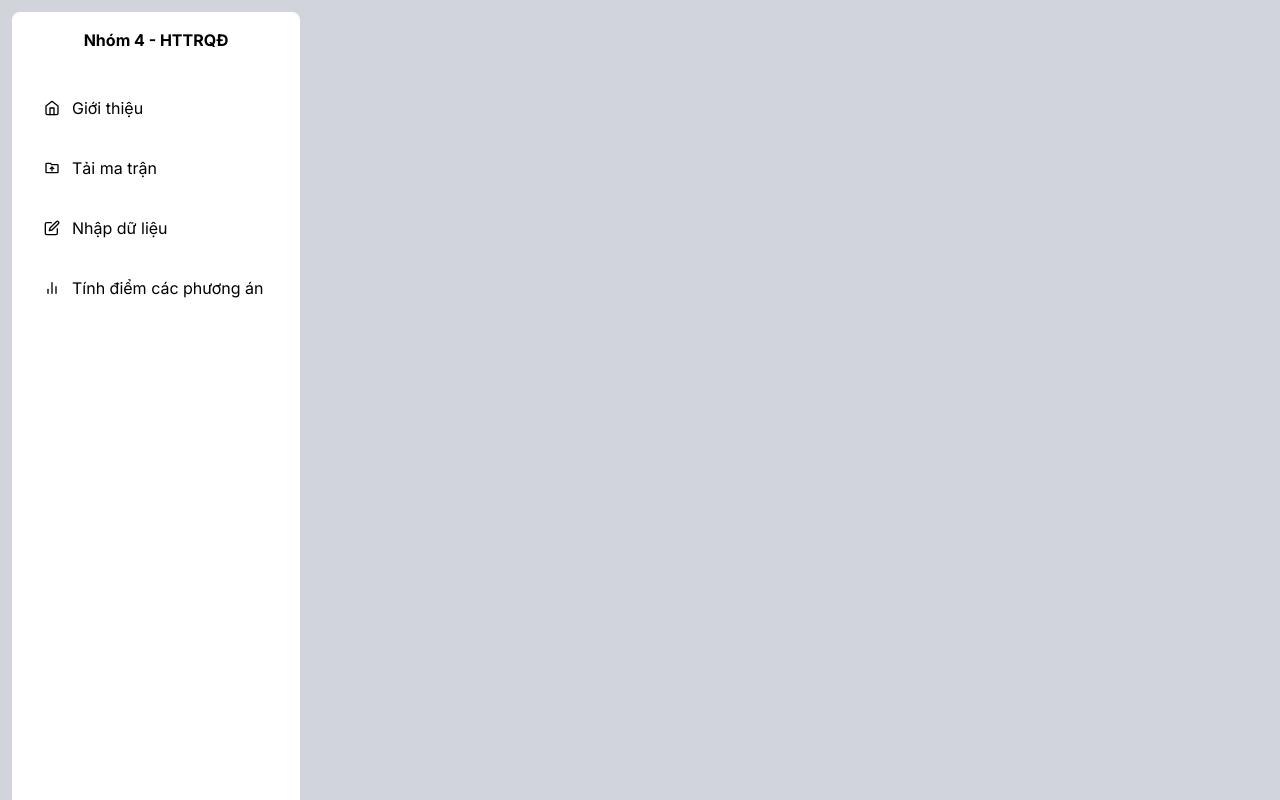
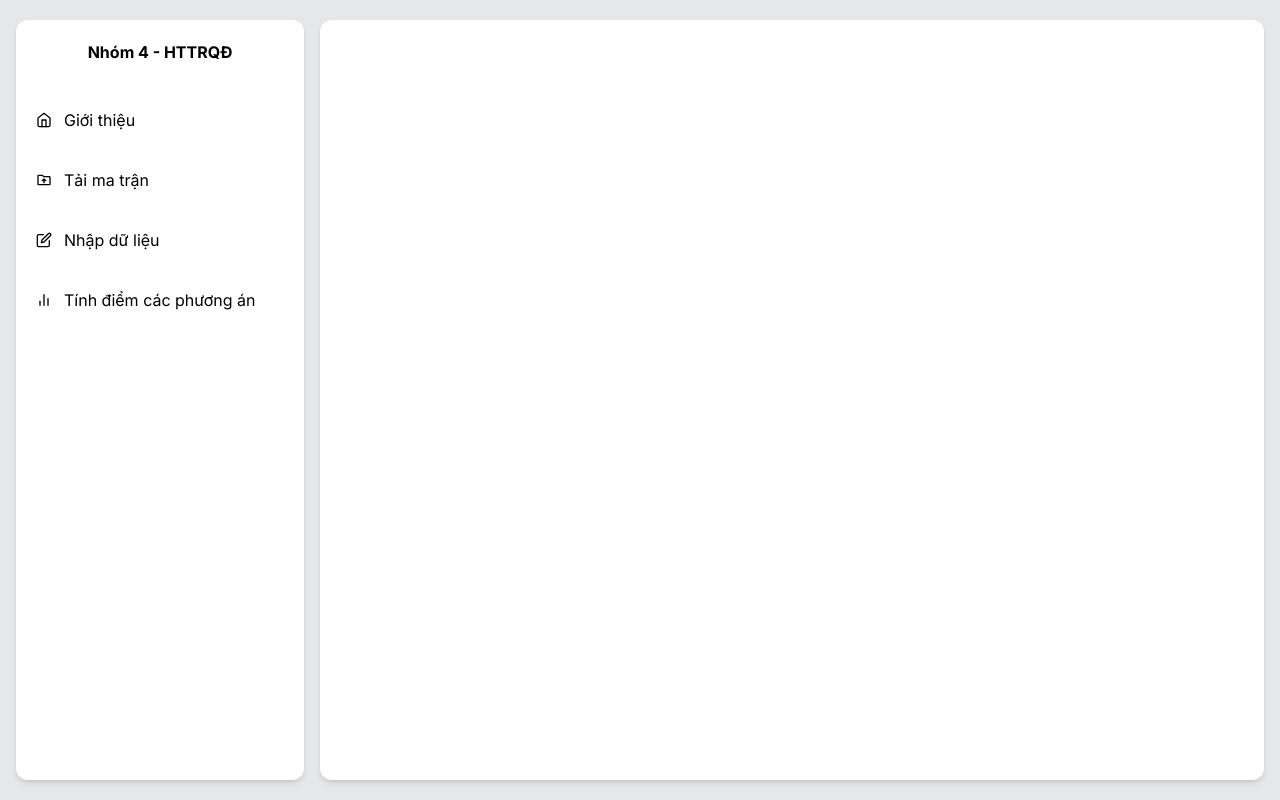
Before and after one commit to cycastic-cumberland/ahp-frontend, a React (Vite) app: page / in a window 1280 px wide. Built offline with nearby package versions, Linux system fonts and the light colour scheme.

Commit message:
fix main layout

```diff
--- a/src/components/Sidebar.tsx
+++ b/src/components/Sidebar.tsx
@@ -14,7 +14,7 @@ export default function Sidebar() {
     const navigate = useNavigate();
 
     return (
-        <div className="w-72 fixed min-h-screen bg-white text-white p-4 rounded-lg m-3">
+        <div className="my-5 mx-1">
             <div className="mb-8">
                 <h1 className="text-2xl font-bold text-center text-black">Nhóm 4 - HTTRQĐ</h1>
             </div>
--- a/src/layouts/Layouts.tsx
+++ b/src/layouts/Layouts.tsx
@@ -3,11 +3,15 @@ import Sidebar from '../components/Sidebar';
 
 export default function Layout() {
     return (
-        <div className="flex flex-row min-h-screen w-full bg-gray-300">
-            <Sidebar />
-            <main className="flex-1  ml-72 transition-all duration-300">
-                <Outlet />
-            </main>
+        <div className="flex min-h-screen justify-center items-center bg-gray-200 p-4">
+            <div className="flex w-full  min-w-max h-[95vh] gap-4">
+                <div className="w-72 bg-white rounded-xl shadow-md overflow-hidden">
+                    <Sidebar />
+                </div>
+                <main className="flex-1 bg-white rounded-xl shadow-md overflow-auto p-4">
+                    <Outlet />
+                </main>
+            </div>
         </div>
     );
 }
--- a/src/pages/calculationMatrix.tsx
+++ b/src/pages/calculationMatrix.tsx
@@ -156,8 +156,7 @@ function CalculationMatrix() {
   };
 
   return (
-    <div className="m-3 ml-5">
-      <div className="bg-white rounded-lg shadow-lg p-6 flex flex-col">
+    <div>
         <h1 className="text-3xl font-bold text-gray-800 mb-6 flex justify-center">Tính toán ma trận</h1>
 
         <div className='space-y-5'>
@@ -352,7 +351,6 @@ function CalculationMatrix() {
           </div>
         )}
       </div>
-    </div>
   )
 }
 
```
